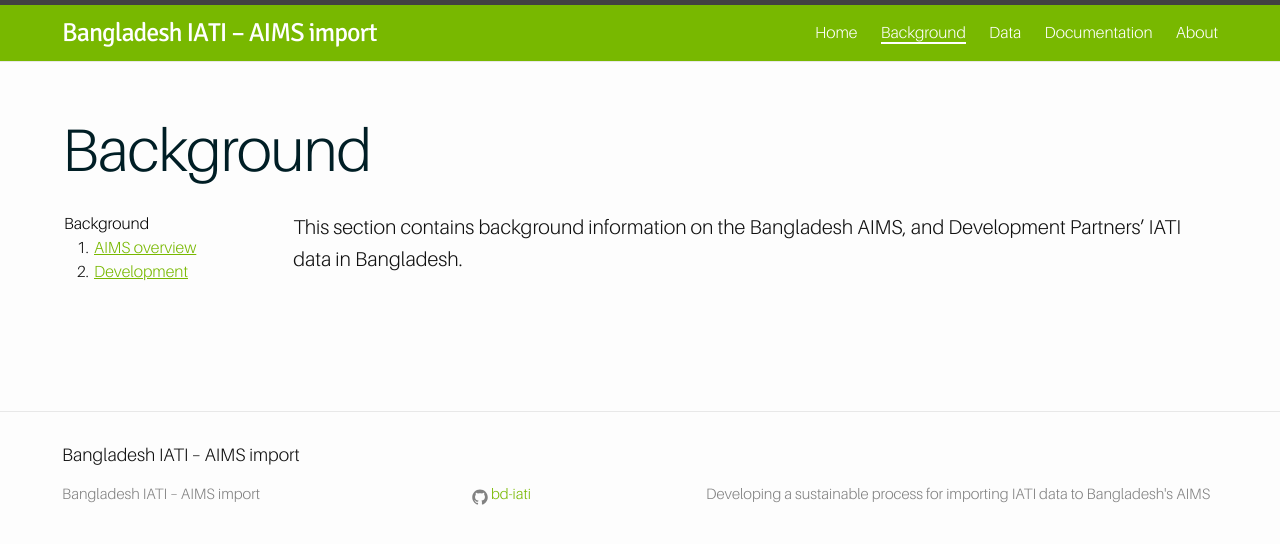
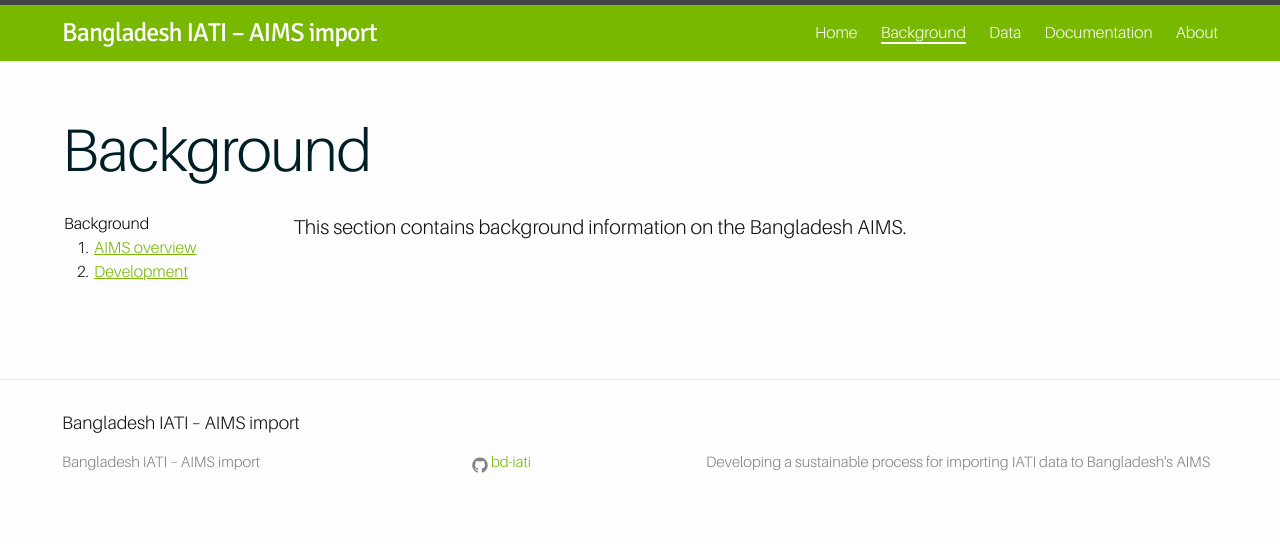
Before and after one commit to BD-IATI/bd-iati.github.io, a Jekyll site: the page built from pages/background.md, in a window 1280 px wide. Shown: the top 544 px of the page. Built offline with Jekyll 4.4.1, drawn with Linux system fonts in a browser that asks for light colours; nearby versions of some CDN libraries.

```diff
--- a/pages/background.md
+++ b/pages/background.md
@@ -5,4 +5,4 @@ permalink: /background/
 order: 1
 ---
 
-This section contains background information on the Bangladesh AIMS, and Development Partners' IATI data in Bangladesh.
+This section contains background information on the Bangladesh AIMS.
```
Also changed, not shown: pages/about.md (+1 -1 lines), pages/documentation.md (+1 -1 lines).
